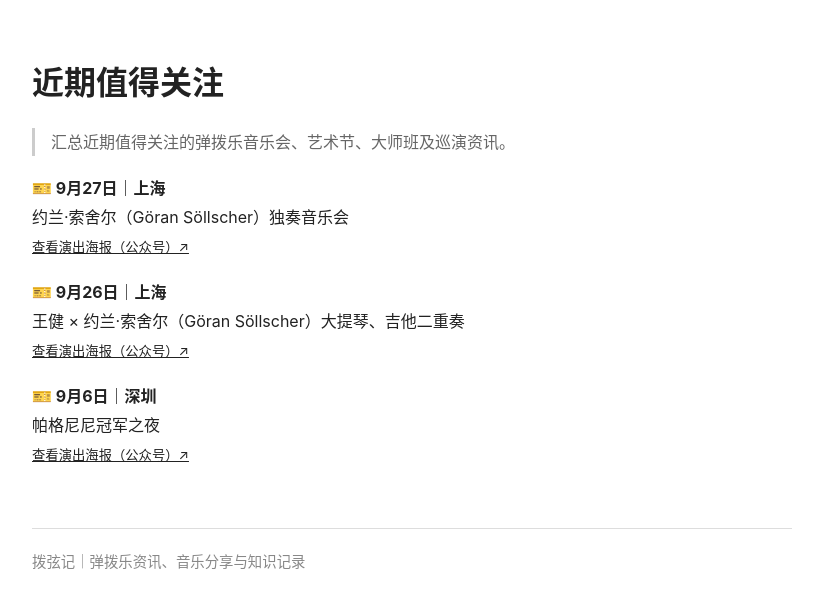
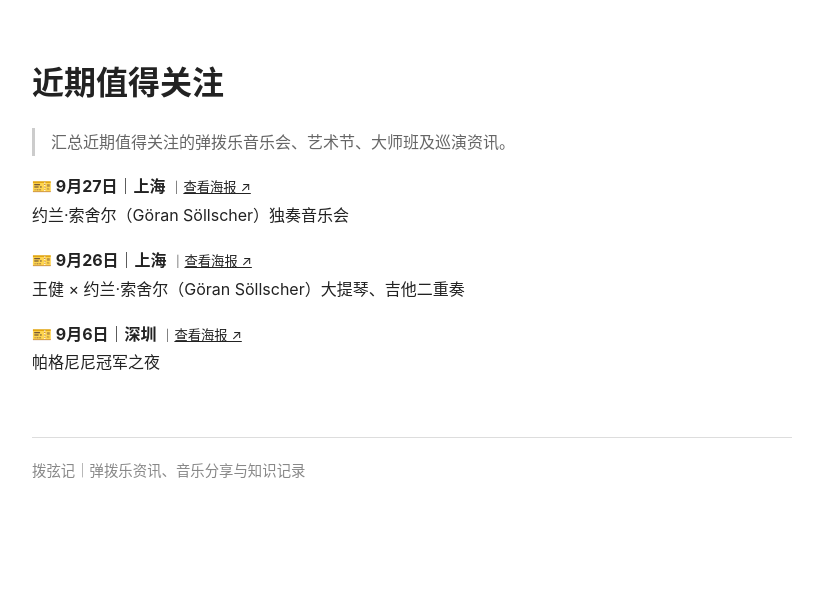
Before and after one commit to KeenKwok/boxianji, a Jekyll site: the page built from attention/index.md, in a window 1280 px wide. Shown: the top 608 px of the page, without its empty margins (228-1051 px from the left). Built offline with Jekyll 4.4.1, drawn with Linux system fonts in a browser that asks for light colours.

Commit message:
Update event display format in index.md

```diff
--- a/attention/index.md
+++ b/attention/index.md
@@ -8,9 +8,9 @@ title: 近期值得关注
 > 汇总近期值得关注的弹拨乐音乐会、艺术节、大师班及巡演资讯。
 
 {% for event in site.data.attention %}
-<div style="margin:1.1em 0;">
-<strong>🎫 {{ event.date }}｜{{ event.city }}</strong><br>
-{{ event.title }}<br>
-<small><a href="{{ event.link }}">查看演出海报（公众号）↗</a></small>
+<div style="margin:1em 0;">
+  <strong>🎫 {{ event.date }}｜{{ event.city }}</strong>
+  <small>｜<a href="{{ event.link }}">查看海报 ↗</a></small><br>
+  {{ event.title }}
 </div>
 {% endfor %}
```
